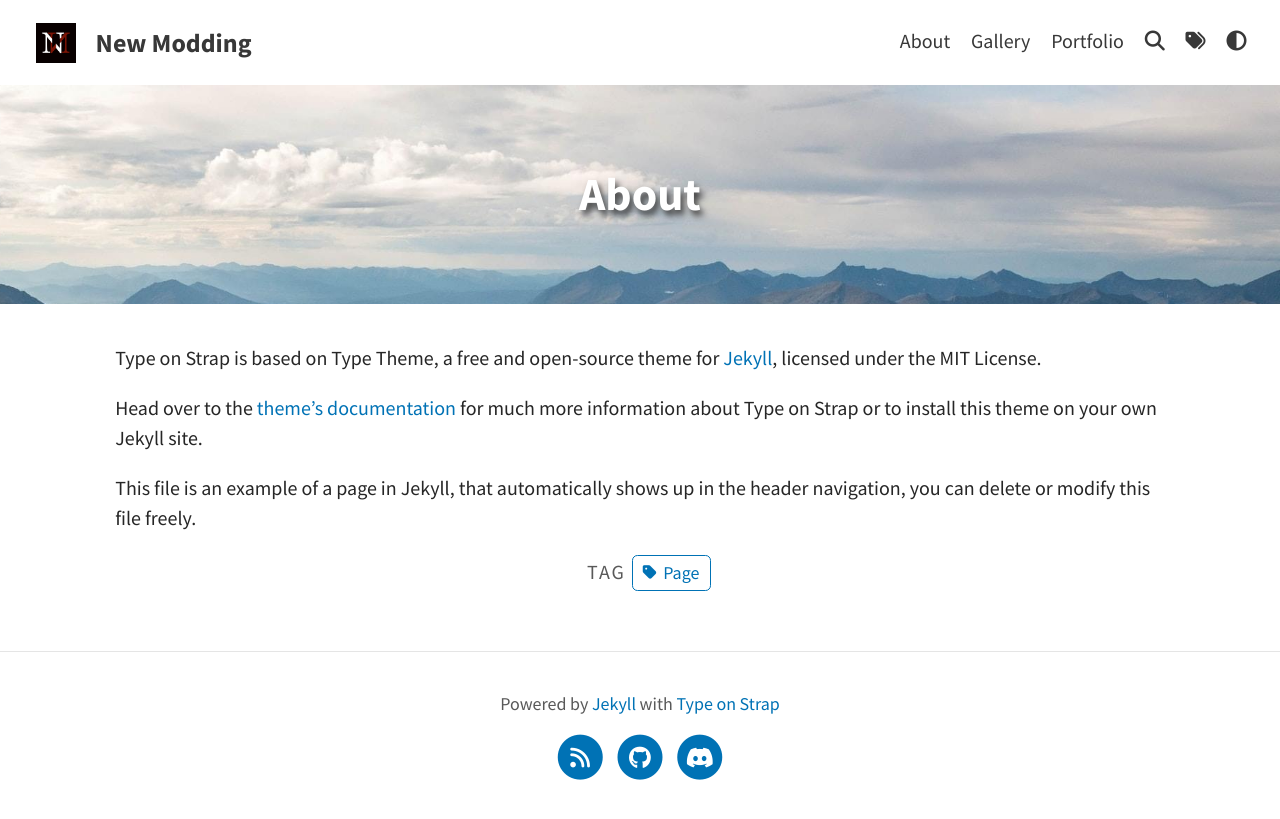
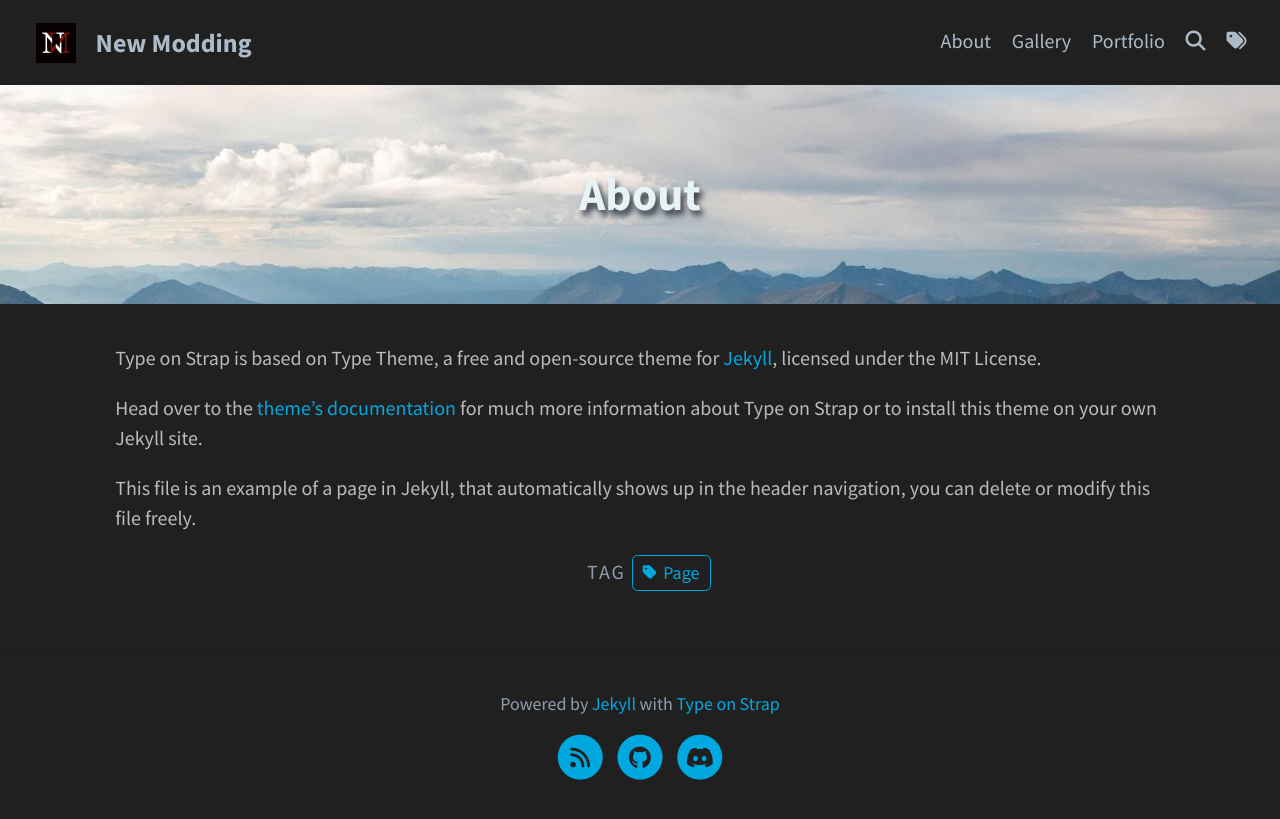
Before and after one commit to newmoddingg/newmoddingg.github.io, a Jekyll site: the page built from pages/about.md, in a window 1280 px wide. Shown: the top 819 px of the page. Built offline with Jekyll 4.4.1, drawn with Linux system fonts in a browser that asks for light colours; a script that is not in the unit is left out.

Commit message:
Updated Theme

```diff
--- a/_config.yml
+++ b/_config.yml
@@ -26,7 +26,7 @@ katex: true                                             # Enable if using math m
 mermaid: default                                        # Enable mermaid-js for diagrams, use theme: base, forest, dark, default, neutral
 google_analytics:                                       # Measurement ID, e.g. "G-00000"
 cookie_consent: false                                   # To respect the usage of cookies
-color_theme: auto                                       # auto, dark or light
+color_theme: dark                                       # auto, dark or light
 
 # Comments options
 comments:
@@ -37,7 +37,7 @@ comments:
     issue-term:                                         # Issue term (e.g. "comment" consider issues with this word in the title as comments)
 
 # PAGINATION
-paginate: 5
+paginate: 10
 paginate_path: "/blog/page:num"
 
 # PORTFOLIO
--- a/_sass/base/_variables.scss
+++ b/_sass/base/_variables.scss
@@ -51,24 +51,24 @@ html, html[data-theme="light"] {
 }
 
 html[data-theme="dark"] {
-  --background: #22272e; // brand, background
+  --background: #202020; // brand, background
   --blockquote: #373e47; // blockquote
   --selection: #545d68; // selection
   --meta: #909dab; // meta
   --link: #00a8e0; // theme, link, link shadow header bg
-  --header-background: #2A3444; // Color before header image load
+  --header-background: #202020; // Color before header image load
   --header-text: #e7f3f4; // header text, feature img text
   --header-link: #adbac7; // header link, search color
-  --code-background: #2A3444;
+  --code-background: #1d1d1d;
   --code-inline: #d9b600;
   --text-shadow: #2d333b; // text shadow
-  --text: #cdd9e5; // text
-  --h1: #d40059; // headers
-  --h2: #b37eff;
-  --h3: #ff66c2;
-  --h4: #00af9e;
-  --h5: #6bac00;
-  --h6: #ff5c00;
+  --text: #bbbbbb; // text
+  --h1: #eeeeee; // headers
+  --h2: #eeeeee;
+  --h3: #eeeeee;
+  --h4: #eeeeee;
+  --h5: #eeeeee;
+  --h6: #eeeeee;
   --border: rgba(255, 255, 255, 0.5); // border
   --cusdis--color-text-default: var(--text);
   --cusdis--color-comment-username-text: var(--link);
```
